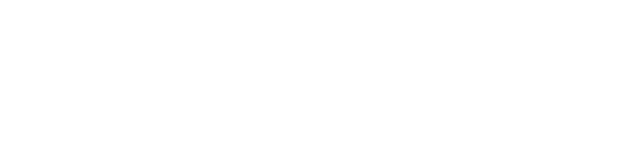
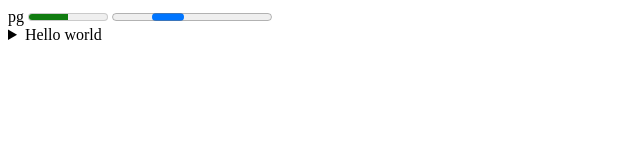
Before and after one commit to Shawan717/Digital-Product, a plain HTML site: page index.html in a window 1280 px wide. Shown: the whole page, without its empty margins (0-640 px from the left). Drawn offline with Linux system fonts and the light colour scheme.

Commit message:
done funny part

```diff
--- a/index.html
+++ b/index.html
@@ -7,6 +7,12 @@
   <title>Document</title>
 </head>
 <body>
-
+  <label for="disk">pg</label>
+  <meter id="disk" value="0.5"></meter>
+  <progress></progress>
+  <details>
+    <summary>Hello world</summary>
+    <p>Lorem ipsum dolor sit amet consectetur adipisicing elit. Sequi saepe ab, autem modi alias sapiente.</p>
+  </details>
 </body>
 </html>
```
